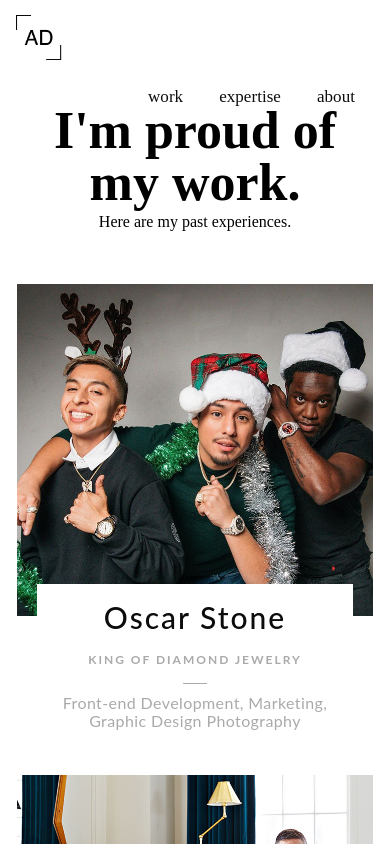
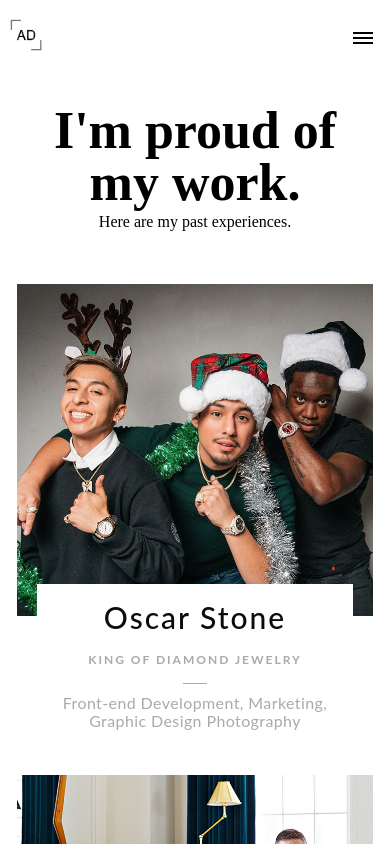
Before and after one commit to Duquea95/NextJS_Portfolio, a Next.js app: page /Work in a window 390 px wide. Shown: the top 844 px of the page. Built offline with nearby package versions, Linux system fonts and the light colour scheme.

Commit message:
fix header css

```diff
--- a/components/Header/index.js
+++ b/components/Header/index.js
@@ -1,4 +1,4 @@
-import React from "react"
+import React, { useState } from "react"
 import { useRouter } from "next/router"
 // import { NavLink } from "react-router-dom";
 import Link from 'next/link';
@@ -6,7 +6,12 @@ import logo from '../../public/images/anthony-duque-logo.png'
 
 const Header = (prop) =>{
   const router = useRouter();
+  const [ menuState, setMenuState ] = useState(false)
   console.log(router.pathname)
+
+  const handleClick = () =>{
+    return setMenuState(!menuState)
+  }
 
   return(
     <header>
@@ -14,12 +19,16 @@ const Header = (prop) =>{
         <div className="logo-container"><Link
         href='/' className='logo'
         style={logo ? {backgroundImage: `url(${logo.src})`} : '' }>DigiMedia Creatives</Link></div>
-        <nav>
+        <a onClick={handleClick} class={`btn-menu${(menuState == true) ? ' active' : ''}`}>
+					<span></span>
+				</a>
+        <nav className={`${menuState == true ? 'show' : ''}`}>
           <div className='nav-container'>
             <ul>
               {navLinks.map( (item,index) => { return(
                 <li key={`header-link__${item.name}`}>
                   <Link
+                  onClick={handleClick}
                   href={`/${item.page}`}
                   className={`${router.pathname == `/${item.name}` ? 'current-menu-item' : undefined}`}
                   >
@@ -28,6 +37,14 @@ const Header = (prop) =>{
                 </li>
               )})}
             </ul>
+          </div>
+          <div className='nav-mobile'>
+            <blockquote>
+              <p>
+                <strong>let’s talk</strong>
+                <a href="mailto:info@thelabnyc.com">info@thelabnyc.com</a>
+              </p>
+            </blockquote>
           </div>
         </nav>
       </div>
--- a/global.css
+++ b/global.css
@@ -179,7 +179,9 @@ nav .nav-container a:hover:before, nav .nav-container .current-menu-item:before,
   transform: scale(0.25, 0.25);
   transform-origin: 0% 0%;
 }
-
+.nav-mobile{
+  display: none;
+}
 /********************************/
 /* Intro - Hero */
 /********************************/
@@ -1288,6 +1290,114 @@ footer{
   .grids .grid-caption {
     padding: 25px 0;
   }
+  header .btn-menu {
+    width: 20px;
+    height: 20px;
+    position: relative;
+    display: block;
+    z-index: 899;
+    float: right;
+    margin: 9px 0;
+  }
+  .btn-menu span, .btn-menu:after, .btn-menu:before {
+    content: ' ';
+    position: absolute;
+    left: 0;
+    right: 0;
+    top: 50%;
+    height: 3px;
+    margin-top: -1px;
+    background-color: #000;
+    transition: opacity .4s,margin .4s,transform .4s,background .4s;
+  }
+  .btn-menu:before, .btn-menu:after, .btn-menu span {
+    margin-top: -1px;
+    height: 2px;
+  }
+  .btn-menu:before {
+    margin-top: -6px;
+  }
+  .btn-menu:after {
+    margin-top: 4px;
+  }
+  .btn-menu.active:after, .btn-menu.active:before{
+    background-color: #fff;
+    margin-top: -1px;
+  }
+  .btn-menu.active span{
+    opacity: 0;
+  }
+  .btn-menu.active::before{
+    transform: rotate(45deg)
+  }
+  .btn-menu.active::after{
+    transform: rotate(-45deg)
+  }
+  nav {
+    background-color: #000;
+    position: fixed;
+    left: 0;
+    right: 0;
+    top: 0;
+    bottom: 0;
+    overflow-y: auto;
+    opacity: 0;
+    visibility: hidden;
+    transition: opacity .4s,visibility .4s;
+    float: right;
+  }
+  nav.show{
+    opacity: 1;
+    visibility: visible;
+  }
+  nav .nav-container {
+    display: block;
+    height: auto;
+    width: 100%;
+    padding-top: 60px;
+  }
+  nav .nav-container ul{
+    padding-top: 25px;
+    padding-bottom: 25px;
+    display: block;
+    border-top: 1px solid #ffffff70;
+    border-bottom: 1px solid #ffffff70;
+  }
+  nav .nav-container li{
+    font-size: 24px;
+    padding: 12px 0;
+    line-height: 1.21;
+    display: block;
+    text-align: center;
+  }
+
+  nav .nav-container a{
+    color: #fff;
+    font-weight: bold;
+  }
+  .nav-mobile{
+    display: block;
+    position: relative;
+    left: 0;
+    right: 0;
+    bottom: 0;
+    padding: 30px 0;
+    color: #fff;
+    text-align: center;
+    border-top: 1px solid rgba(255,255,255,.3);
+  }
+  .nav .nav-mobile blockquote {
+    margin-bottom: 10px;
+  }
+  .current-menu-item:before{
+    width: 30px;
+    margin: 0 auto -15px;
+  }
+  .logo{
+    width: 200px;
+    height: 200px;
+    margin-top: 10px;
+  }
 }
 
 @media (max-width: 500px){
```
